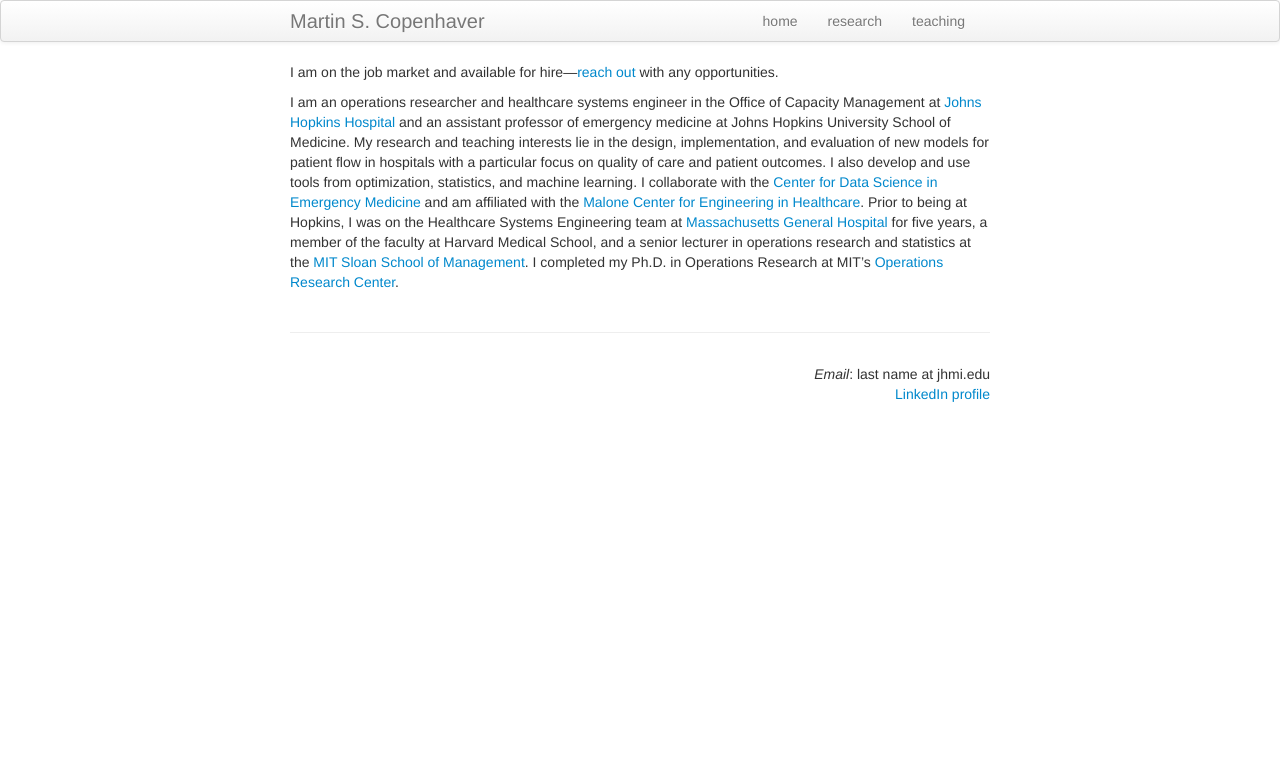
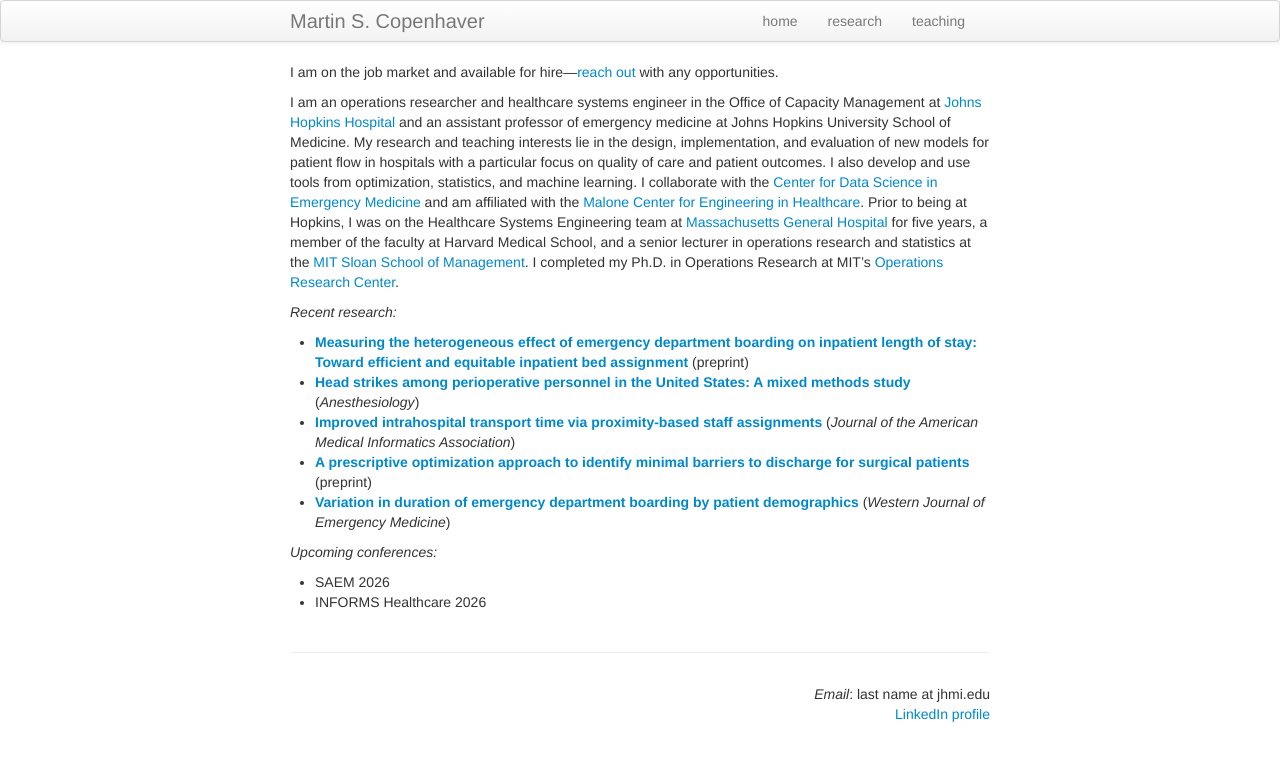
Before and after one commit to martincopenhaver/martincopenhaver.github.io, a Jekyll site: the page built from index.md, in a window 1280 px wide. Shown: the top 761 px of the page. Built offline with Jekyll 4.4.1, drawn with Linux system fonts in a browser that asks for light colours.

Commit message:
Update index.md

```diff
--- a/index.md
+++ b/index.md
@@ -11,3 +11,14 @@ redirect_from:
 I am on the job market and available for hire&mdash;<a href="mailto:last name at jhmi.edu">reach out</a> with any opportunities.
 
 I am an operations researcher and healthcare systems engineer in the Office of Capacity Management at [Johns Hopkins Hospital](https://www.hopkinsmedicine.org/the-johns-hopkins-hospital) and an assistant professor of emergency medicine at Johns Hopkins University School of Medicine. My research and teaching interests lie in the design, implementation, and evaluation of new models for patient flow in hospitals with a particular focus on quality of care and patient outcomes. I also develop and use tools from optimization, statistics, and machine learning. I collaborate with the [Center for Data Science in Emergency Medicine](https://cdem.jh.edu) and am affiliated with the [Malone Center for Engineering in Healthcare](https://malonecenter.jhu.edu/). Prior to being at Hopkins, I was on the Healthcare Systems Engineering team at [Massachusetts General Hospital](http://www.massgeneral.org/) for five years, a member of the faculty at Harvard Medical School, and a senior lecturer in operations research and statistics at the [MIT Sloan School of Management](http://sloan.mit.edu/). I completed my Ph.D. in Operations Research at MIT's [Operations Research Center](http://orc.mit.edu/).
+
+_Recent research:_
+* [**Measuring the heterogeneous effect of emergency department boarding on inpatient length of stay: Toward efficient and equitable inpatient bed assignment**](https://papers.ssrn.com/sol3/papers.cfm?abstract_id=5288627) (preprint)
+* [**Head strikes among perioperative personnel in the United States: A mixed methods study**](https://journals.lww.com/anesthesiology/fulltext/2025/11000/head_strikes_among_perioperative_personnel_in_the.16.aspx) (_Anesthesiology_)
+* [**Improved intrahospital transport time via proximity-based staff assignments**](https://doi.org/10.1093/jamia/ocaf081) (_Journal of the American Medical Informatics Association_)
+* [**A prescriptive optimization approach to identify minimal barriers to discharge for surgical patients**](https://www.medrxiv.org/content/10.1101/2023.03.24.23287694.pdf) (preprint)
+* [**Variation in duration of emergency department boarding by patient demographics**](https://doi.org/10.5811/westjem.42477) (_Western Journal of Emergency Medicine_)
+
+_Upcoming conferences:_
+* SAEM 2026
+* INFORMS Healthcare 2026
```
